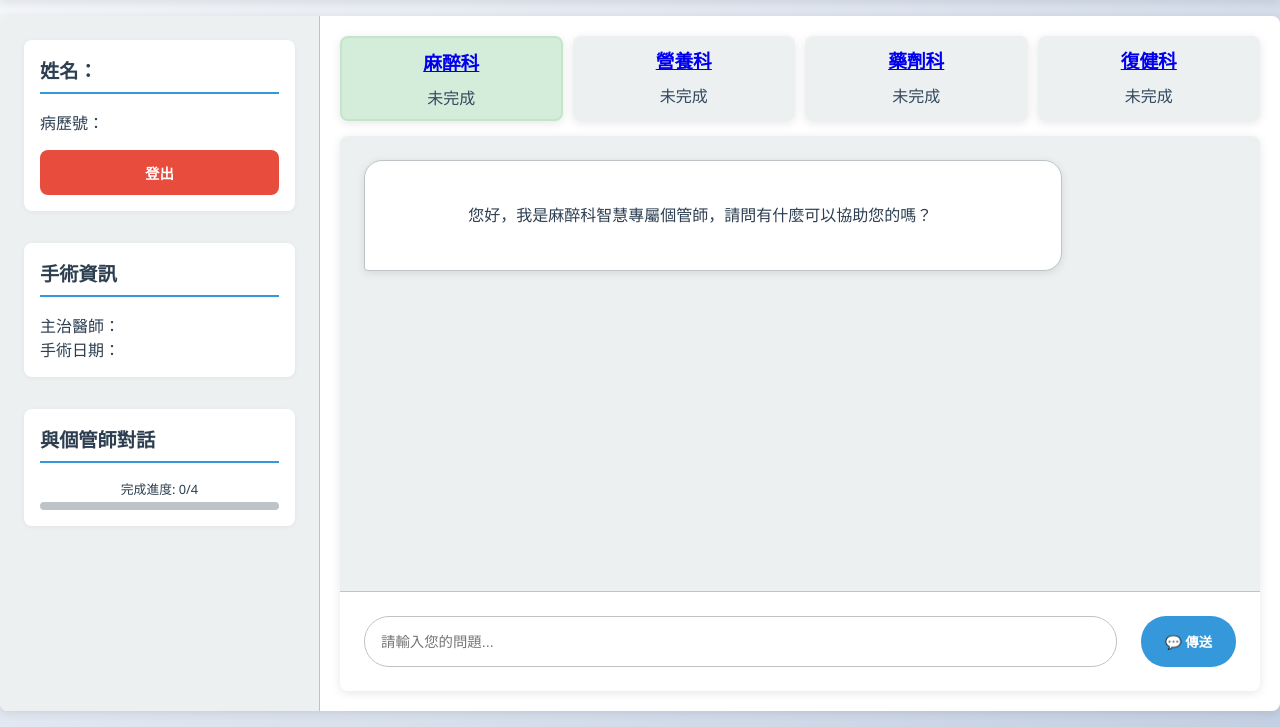
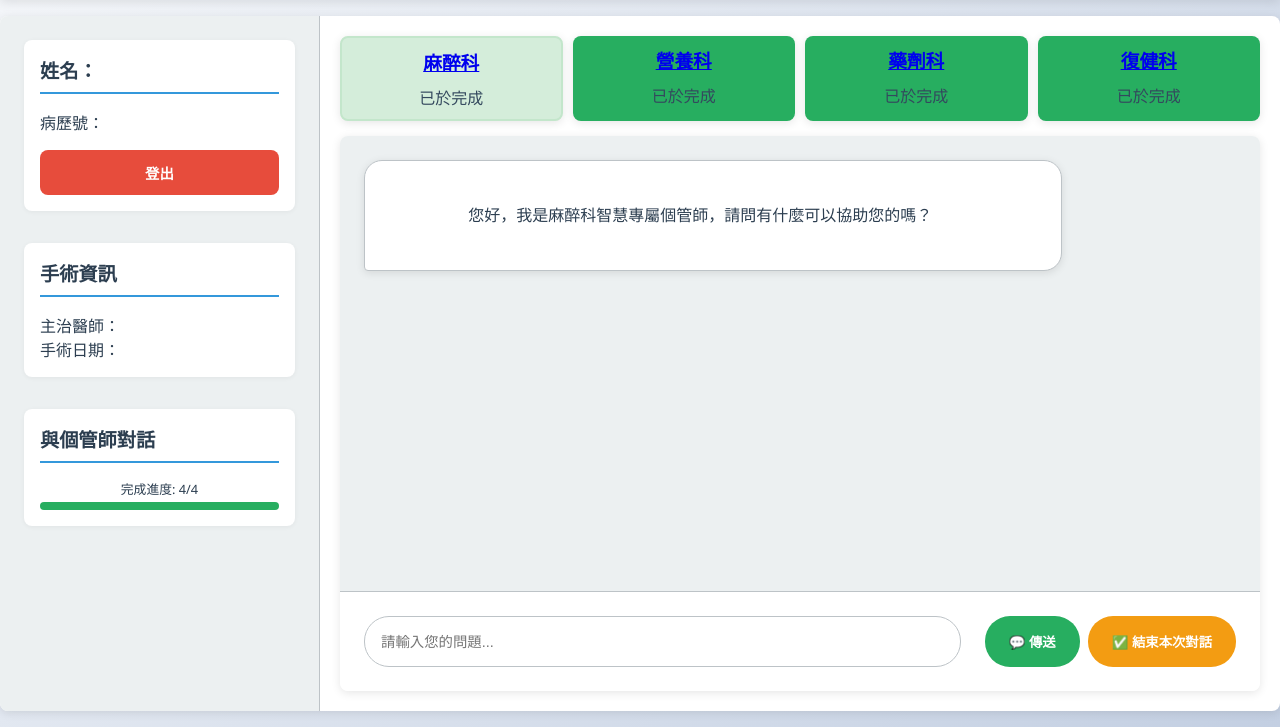
Before and after one commit to Gary20011207/Med-EECS_LLM, a Flask app: template templates/welcome.html in a window 1280 px wide. Shown: the part 73-800 px from the top of the page. Run offline with Flask 3, Linux system fonts and the light colour scheme; the template is opened without the code that fills it, so the values that code supplies are empty; parts of the project's set-up code (start-up, migrations or seed data) failed here and were passed over.

Commit message:
Add complete chat button and streaming (typing text generation) effect

```diff
--- a/app.py
+++ b/app.py
@@ -10,7 +10,7 @@
 
 # 設置日誌
 logging.basicConfig(
-    level=logging.INFO,
+    level=logging.DEBUG,
     format='%(asctime)s - %(name)s - %(levelname)s - [%(funcName)s:%(lineno)d] - %(message)s',
     handlers=[
         logging.StreamHandler(sys.stdout),
@@ -676,16 +676,30 @@
     conn.close()
     return jsonify([dict(d) for d in doctors])
 
-# def ensure_chat_history_column():
-#     conn = get_db_connection()
-#     cursor = conn.cursor()
-#     cursor.execute("PRAGMA table_info(chat_history)")
-#     columns = [row["name"] for row in cursor.fetchall()]
-#     if "doctor_name" not in columns:
-#         print("Adding missing column: doctor_name")
-#         cursor.execute("ALTER TABLE chat_history ADD COLUMN doctor_name TEXT")
-#         conn.commit()
-#     conn.close()
+@app.route("/finish_chat", methods=["POST"])
+def finish_chat():
+    if "user_id" not in session:
+        return jsonify({"error": "Unauthorized"}), 401
+    data = request.json
+    docter = data.get("docter")
+    if not docter:
+        return jsonify({"error": "Doctor name required"}), 400
+
+    from datetime import datetime
+    today = datetime.now().strftime("%Y-%m-%d")
+
+    conn = get_db_connection()
+    if docter == "anesthesiology":
+        conn.execute("UPDATE users SET anesthesiology = ? WHERE id = ?", (today, session["user_id"],))
+    if docter == "nutritionist":
+        conn.execute("UPDATE users SET nutritionist = ? WHERE id = ?", (today, session["user_id"],))
+    if docter == "pharmacist":
+        conn.execute("UPDATE users SET pharmacist = ? WHERE id = ?", (today, session["user_id"],))
+    if docter == "rehab":
+        conn.execute("UPDATE users SET rehab = ? WHERE id = ?", (today, session["user_id"],))
+    conn.commit()
+    conn.close()
+    return jsonify({"success": True, "message": f"已結束與 {docter} 的對話"})
 
 if __name__ == "__main__":
     # Initialize the database if it doesn't exist
--- a/templates/welcome.html
+++ b/templates/welcome.html
@@ -430,10 +430,10 @@
                 <h3>與個管師對話</h3>
                 <div class="progress-dashboard">
                     {% set finished_tasks = 0 %}
-                    {% if anesthesiology %}{% set finished_tasks = finished_tasks + 1 %}{% endif %}
-                    {% if nutritionist %}{% set finished_tasks = finished_tasks + 1 %}{% endif %}
-                    {% if pharmacist %}{% set finished_tasks = finished_tasks + 1 %}{% endif %}
-                    {% if rehab %}{% set finished_tasks = finished_tasks + 1 %}{% endif %}
+                    {% if user.anesthesiology is not none %}{% set finished_tasks = finished_tasks + 1 %}{% endif %}
+                    {% if user.nutritionist is not none %}{% set finished_tasks = finished_tasks + 1 %}{% endif %}
+                    {% if user.pharmacist is not none %}{% set finished_tasks = finished_tasks + 1 %}{% endif %}
+                    {% if user.rehab is not none %}{% set finished_tasks = finished_tasks + 1 %}{% endif %}
                     {% set total_tasks = 4 %}
                     {% set progress_percentage = (finished_tasks / total_tasks) * 100 %}
                     <div class="progress-label">完成進度: {{ finished_tasks }}/4</div>
@@ -446,31 +446,31 @@
         <div class="main-content">
 
             <div class="grid">
-                <div class="grid-item {% if anesthesiology %}completed{% endif %}">
+                <div class="grid-item {% if user.anesthesiology is not none %}completed{% endif %}">
                     <h3><a href="/chat">麻醉科</a></h3>
                     <div class="progress-dashboard">
-                        <div class="progress-text">{% if anesthesiology %}已於{{ anesthesiology }}完成{% else %}未完成{% endif %}</div>
+                        <div class="progress-text">{% if user.anesthesiology is not none %}已於{{ user.anesthesiology }}完成{% else %}未完成{% endif %}</div>
                     </div>
                 </div>
 
-                <div class="grid-item {% if nutritionist %}completed{% endif %}">
+                <div class="grid-item {% if user.nutritionist is not none %}completed{% endif %}">
                     <h3><a href="/chat">營養科</a></h3>
                     <div class="progress-dashboard">
-                        <div class="progress-text">{% if nutritionist %}已於{{ nutritionist }}完成{% else %}未完成{% endif %}</div>
+                        <div class="progress-text">{% if user.nutritionist is not none %}已於{{ user.nutritionist }}完成{% else %}未完成{% endif %}</div>
                     </div>
                 </div>
 
-                <div class="grid-item {% if pharmacist %}completed{% endif %}">
+                <div class="grid-item {% if user.pharmacist is not none %}completed{% endif %}">
                     <h3><a href="/chat">藥劑科</a></h3>
                     <div class="progress-dashboard">
-                        <div class="progress-text">{% if pharmacist %}已於{{ pharmacist }}完成{% else %}未完成{% endif %}</div>
+                        <div class="progress-text">{% if user.pharmacist is not none %}已於{{ user.pharmacist }}完成{% else %}未完成{% endif %}</div>
                     </div>
                 </div>
 
-                <div class="grid-item {% if rehab %}completed{% endif %}">
+                <div class="grid-item {% if user.rehab is not none %}completed{% endif %}">
                     <h3><a href="/chat">復健科</a></h3>
                     <div class="progress-dashboard">
-                        <div class="progress-text">{% if rehab %}已於{{ rehab }}完成{% else %}未完成{% endif %}</div>
+                        <div class="progress-text">{% if user.rehab is not none %}已於{{ user.rehab }}完成{% else %}未完成{% endif %}</div>
                     </div>
                 </div>
             </div>
@@ -490,11 +490,14 @@
 
                 <div class="input-area" style="display: flex; padding: 1.5rem; background: var(--white); border-top: 1px solid var(--medium-gray);">
                     <input type="text" id="message-input" class="form-control" placeholder="請輸入您的問題..." aria-label="輸入訊息" style="flex: 1; margin-right: 1rem; padding: 1rem; border-radius: 25px;">
-                    <button id="send-button" class="send-button btn-send" title="傳送訊息" style="padding: 1rem 1.5rem; border-radius: 25px; background: var(--secondary-color); color: white; border: none; font-weight: bold;">
+                    <button id="send-stream-button" class="send-button btn-stream" title="串流傳送" style="padding: 1rem 1.5rem; border-radius: 25px; background: var(--success-color); color: white; border: none; font-weight: bold; margin-left: 0.5rem;">
                         💬 傳送
                     </button>
+                    <button id="finish-chat-button" class="send-button btn-warning" title="結束本次專科對話" style="padding: 1rem 1.5rem; border-radius: 25px; background: var(--warning-color); color: white; border: none; font-weight: bold; margin-left: 0.5rem;">
+                        ✅ 結束本次對話
+                    </button>
+                </div>
 
-                </div>
             </div>
         </div>
     </div>
@@ -638,13 +641,13 @@
         }
 
         // Toggle RAG section visibility
-        function toggleRagSection() {
-            if (elements.useRagCheckbox.checked) {
-                elements.ragSection.style.display = 'block';
-            } else {
-                elements.ragSection.style.display = 'none';
-            }
-        }
+        // function toggleRagSection() {
+        //     if (elements.useRagCheckbox.checked) {
+        //         elements.ragSection.style.display = 'block';
+        //     } else {
+        //         elements.ragSection.style.display = 'none';
+        //     }
+        // }
 
         // API functions
         async function fetchWithRetry(url, options = {}, retries = 3) {
@@ -869,6 +872,31 @@
             let currentSourcesDiv = null;
             let accumulatedResponse = '';
             let finalSources = [];
+            let responseStr = '';
+            const textQueue = [];
+            let isTyping = false;
+            function typeText(element, text) {
+                textQueue.push(...text);
+                if (!isTyping) {
+                    isTyping = true;
+                    typeNextCharacter(element);
+                }
+            }
+            function typeNextCharacter(element) {
+                if (textQueue.length > 0) {
+                    const char = textQueue.shift();
+                    responseStr += char;
+                    if (window.marked) {
+                        element.innerHTML = window.marked.parse(responseStr);
+                    } else {
+                        element.textContent = responseStr;
+                    }
+                    const delay = Math.random() * 30 + 10;
+                    setTimeout(() => typeNextCharacter(element), delay);
+                } else {
+                    isTyping = false;
+                }
+            }
 
             while (true) {
                 const { value, done } = await reader.read();
@@ -894,14 +922,14 @@
                                 removeTypingIndicator();
                                 currentAssistantMessageDiv = displayMessage('assistant', '', []);
                                 currentAssistantText = currentAssistantMessageDiv.firstChild;
+                                responseStr = '';
                             }
 
                             if (chunk.reply !== undefined) {
                                 // 後端現在發送每個文本片段，不是累積的
                                 accumulatedResponse += chunk.reply;
-
                                 if (currentAssistantText) {
-                                    currentAssistantText.textContent = accumulatedResponse;
+                                    typeText(currentAssistantText, chunk.reply);
                                 }
                                 elements.chatOutput.scrollTop = elements.chatOutput.scrollHeight;
                             }
@@ -910,7 +938,6 @@
                                 // 處理來源信息
                                 if (chunk.sources && chunk.sources.length > 0) {
                                     finalSources = chunk.sources;
-
                                     // 更新來源顯示
                                     if (!currentSourcesDiv && currentAssistantMessageDiv) {
                                         currentSourcesDiv = document.createElement('div');
@@ -921,7 +948,6 @@
                                         currentSourcesDiv.textContent = '資料來源: ' + chunk.sources.join(', ');
                                     }
                                 }
-
                                 // Update history
                                 const updatedHistory = currentHistory.concat([
                                     {role: 'user', content: message},
@@ -1017,8 +1043,8 @@
         // Event listeners
         function setupEventListeners() {
             // Send message events
-            elements.sendButton.addEventListener('click', () => sendMessage(true));
-            //elements.sendStreamButton.addEventListener('click', () => sendMessage(true));
+            // elements.sendButton.addEventListener('click', () => sendMessage(true));
+            elements.sendStreamButton.addEventListener('click', () => sendMessage(true));
 
             // Enter key to send
             elements.messageInput.addEventListener('keypress', (e) => {
@@ -1029,13 +1055,13 @@
             });
 
             // Clear history
-            elements.clearHistoryButton.addEventListener('click', clearChatHistory);
+            // elements.clearHistoryButton.addEventListener('click', clearChatHistory);
 
             // Rebuild database
-            elements.rebuildDbButton.addEventListener('click', rebuildDatabase);
+            // elements.rebuildDbButton.addEventListener('click', rebuildDatabase);
 
             // Toggle RAG section visibility
-            elements.useRagCheckbox.addEventListener('change', toggleRagSection);
+            // elements.useRagCheckbox.addEventListener('change', toggleRagSection);
         }
 
         // Initialization
@@ -1049,11 +1075,11 @@
             setupEventListeners();
 
             // Initially toggle RAG section
-            toggleRagSection();
+            // toggleRagSection();
 
             // Fetch initial data
             fetchAvailableSourceFiles();
-            fetchStatus();
+            // fetchStatus();
 
             // Set up periodic status updates
             setInterval(fetchStatus, 30000);
@@ -1161,32 +1187,107 @@
             });
             switchDepartment("麻醉科");
         });
-        async function loadTodoList() {
-            try {
-                const res = await fetch('/get_todo_list');
-                const list = await res.json();
+        // async function loadTodoList() {
+        //     try {
+        //         const res = await fetch('/get_todo_list');
+        //         const list = await res.json();
 
-                const total = list.length;
-                const done = list.filter(i => i.completed).length;
-                const percent = total > 0 ? Math.round((done / total) * 100) : 0;
+        //         const total = list.length;
+        //         const done = list.filter(i => i.completed).length;
+        //         const percent = total > 0 ? Math.round((done / total) * 100) : 0;
 
-                document.getElementById('todo-progress-fill').style.width = percent + '%';
-                document.getElementById('todo-progress-text').textContent = `${done} / ${total} 項完成`;
+        //         document.getElementById('todo-progress-fill').style.width = percent + '%';
+        //         document.getElementById('todo-progress-text').textContent = `${done} / ${total} 項完成`;
 
-                const ul = document.getElementById('todo-list');
-                ul.innerHTML = '';
-                list.forEach(item => {
-                const li = document.createElement('li');
-                li.innerHTML = `${item.task} ${item.completed ? '<span>(完成)</span>' : ''}`;
-                ul.appendChild(li);
+        //         const ul = document.getElementById('todo-list');
+        //         ul.innerHTML = '';
+        //         list.forEach(item => {
+        //         const li = document.createElement('li');
+        //         li.innerHTML = `${item.task} ${item.completed ? '<span>(完成)</span>' : ''}`;
+        //         ul.appendChild(li);
+        //         });
+        //     } catch (err) {
+        //         console.error('載入待辦事項失敗', err);
+        //     }
+        //     }
+
+        //     document.addEventListener('DOMContentLoaded', loadTodoList);
+
+            // Add finish chat event listener
+        document.addEventListener('DOMContentLoaded', function() {
+            const finishBtn = document.getElementById('finish-chat-button');
+            if (finishBtn) {
+                finishBtn.addEventListener('click', async function() {
+                    if (!currentDepartment) return;
+                    finishBtn.disabled = true;
+                    finishBtn.textContent = '處理中...';
+                    try {
+                        // Map department name to backend key
+                        const deptMap = {
+                            '麻醉科': 'anesthesiology',
+                            '營養科': 'nutritionist',
+                            '藥劑科': 'pharmacist',
+                            '復健科': 'rehab'
+                        };
+                        const docter = deptMap[currentDepartment] || '';
+                        if (!docter) {
+                            alert('未知的專科，無法結束對話');
+                            return;
+                        }
+                        const res = await fetch('/finish_chat', {
+                            method: 'POST',
+                            headers: { 'Content-Type': 'application/json' },
+                            body: JSON.stringify({ docter })
+                        });
+                        const result = await res.json();
+                        if (result.success) {
+                            // Update the UI for the finished department
+                            const deptMap = {
+                                'anesthesiology': '麻醉科',
+                                'nutritionist': '營養科',
+                                'pharmacist': '藥劑科',
+                                'rehab': '復健科'
+                            };
+                            // Find the grid-item for the current department
+                            document.querySelectorAll('.grid-item').forEach(div => {
+                                const h3 = div.querySelector('h3');
+                                if (h3 && h3.textContent.trim() === currentDepartment) {
+                                    div.classList.add('completed');
+                                    // Update progress text with today's date
+                                    const progressText = div.querySelector('.progress-text');
+                                    if (progressText) {
+                                        const today = new Date();
+                                        const yyyy = today.getFullYear();
+                                        const mm = String(today.getMonth() + 1).padStart(2, '0');
+                                        const dd = String(today.getDate()).padStart(2, '0');
+                                        progressText.textContent = `已於${yyyy}-${mm}-${dd}完成`;
+                                    }
+                                }
+                            });
+                            // Update progress bar and label
+                            let finished = 0;
+                            document.querySelectorAll('.grid-item').forEach(div => {
+                                if (div.classList.contains('completed')) finished++;
+                            });
+                            const percent = Math.round((finished / 4) * 100);
+                            const fill = document.getElementById('todo-progress-fill');
+                            if (fill) fill.style.width = percent + '%';
+                            const label = document.querySelector('.progress-label');
+                            if (label) label.textContent = `完成進度: ${finished}/4`;
+                            // Optionally, show a toast or alert
+                            // alert(result.message || '已結束本次對話');
+                        } else {
+                            alert(result.message || '結束對話失敗');
+                        }
+                    } catch (err) {
+                        alert('結束對話時發生錯誤');
+                    } finally {
+                        finishBtn.disabled = false;
+                        finishBtn.textContent = '✅ 結束本次對話';
+                    }
                 });
-            } catch (err) {
-                console.error('載入待辦事項失敗', err);
             }
-            }
-
-            document.addEventListener('DOMContentLoaded', loadTodoList);
-
+        });
     </script>
 </body>
 </html>
```
